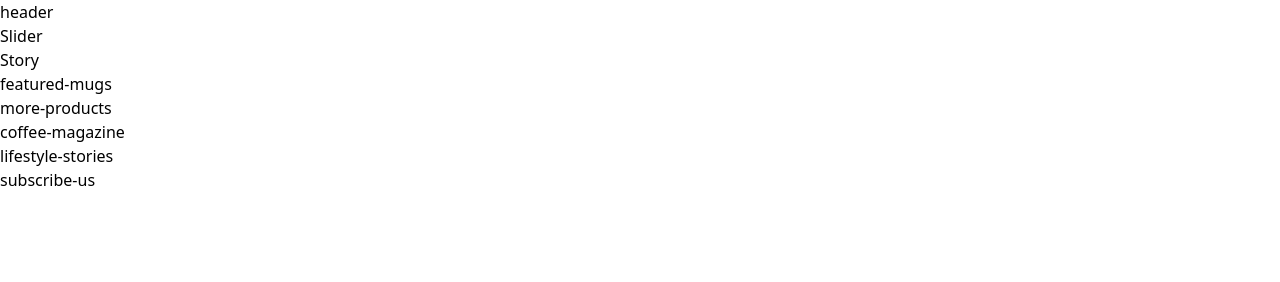
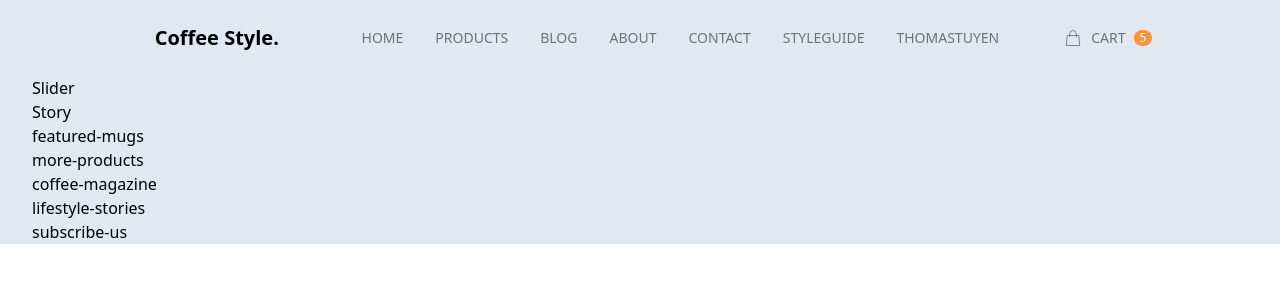
Before and after one commit to ThomasTuyen/tailwindcss-coffee-style, a website: page public/index.html in a window 1280 px wide. Drawn offline with Linux system fonts and the light colour scheme.

Commit message:
Add header.

```diff
--- a/public/index.html
+++ b/public/index.html
@@ -9,9 +9,54 @@
 </head>
 <body>
     <div id="root">
-        <div class="content-wrapper">
-            <header>
-                header
+        <div class="content-wrapper max-w-screen-xl text-base mx-auto px-8 bg-slate-200">
+            <header class="py-6 mx-10">
+                <nav class="flex flex-row justify-between items-center">
+                    <div class="logo basis-2/6 text-center text-xl font-semibold cursor-pointer">
+                        Coffee Style.
+                    </div>
+                    <ul class="basis-3/6 flex flex-row items-center justify-end gap-8 uppercase text-sm text-gray-500 font-medium">
+                        <li class="tn-top-menu-item">
+                            <a href="#" class="">Home</a>
+                        </li>
+
+                        <li class="tn-top-menu-item">
+                            <a href="#" class="">products</a>
+                        </li>
+
+                        <li class="tn-top-menu-item">
+                            <a href="#" class="">Blog</a>
+                        </li>
+
+                        <li class="tn-top-menu-item">
+                            <a href="#" class="">About</a>
+                        </li>
+
+                        <li class="tn-top-menu-item">
+                            <a href="#" class="">Contact</a>
+                        </li>
+
+                        <li class="tn-top-menu-item">
+                            <a href="#" class="">Styleguide</a>
+                        </li>
+
+                        <li class="tn-top-menu-item">
+                            <a href="#" class="">ThomasTuyen</a>
+                        </li>
+                    </ul>
+
+                    <ul class="basis-1/6 flex justify-start items-center ml-16 uppercase text-sm text-gray-500 font-medium">
+                        <li class="tn-top-menu-item">
+                            <a href="#" class="flex items-center">
+                                <svg xmlns="http://www.w3.org/2000/svg" class="tn-icon" fill="none" viewBox="0 0 24 24" stroke="currentColor" strokeWidth={2}>
+                                    <path strokeLinecap="round" strokeLinejoin="round" d="M16 11V7a4 4 0 00-8 0v4M5 9h14l1 12H4L5 9z" />
+                                  </svg>
+                                <span class="mx-2">Cart</span>
+                                <span class="tn-badge-circle bg-orange-400 text-white">5</span>
+                            </a>
+                        </li>
+                    </ul>
+                </nav>
             </header>
 
             <main>
--- a/src/input.css
+++ b/src/input.css
@@ -1,3 +1,14 @@
 @tailwind base;
 @tailwind components;
 @tailwind utilities;
+
+/*tn = tuyen nguyen*/
+.tn-top-menu-item{
+    @apply cursor-pointer py-1 hover:text-gray-800 relative after:absolute after:bottom-0 after:left-0 after:bg-light-coffee after:h-0.5 after:w-0 hover:after:w-full after:transition-all after:ease-in-out after:duration-300;
+}
+.tn-icon{
+    @apply w-5 h-5 inline-block;
+}
+.tn-badge-circle{
+    @apply text-xs text-center rounded-full px-1.5;
+}
--- a/tailwind.config.js
+++ b/tailwind.config.js
@@ -1,7 +1,11 @@
 module.exports = {
   content: ["./public/**/*.{html,js}"],
   theme: {
-    extend: {},
+    extend: {
+      colors:{
+        'light-coffee':'#C89F94'
+      }
+    },
   },
   plugins: [],
 }
```
Also changed, not shown: public/output.css.
